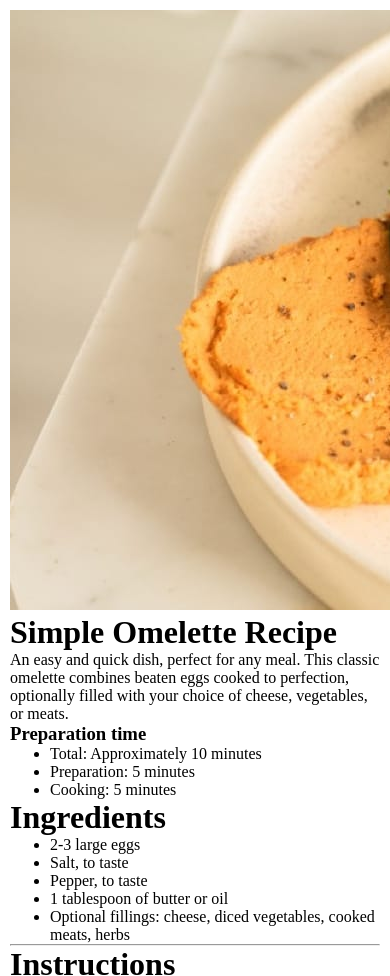
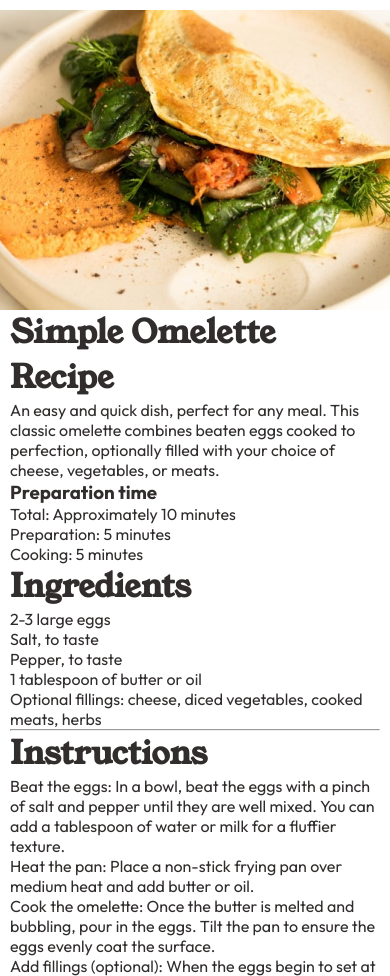
Before and after one commit to gmatt20/recipe-page-main, a plain HTML site: page index.html in a window 390 px wide. Shown: the top 976 px of the page. Drawn offline with Linux system fonts and the light colour scheme.

Commit message:
added font-family to html head. Adding more styling to make it responsive

```diff
--- a/index.html
+++ b/index.html
@@ -5,7 +5,17 @@
   <meta name="viewport" content="width=device-width, initial-scale=1.0"> <!-- displays site properly based on user's device -->
 
   <link rel="icon" type="image/png" sizes="32x32" href="./assets/images/favicon-32x32.png">
-  <link rel="stylesheet" href="styles.css">
+
+  <!--Young Serif font-->
+  <link rel="preconnect" href="https://fonts.googleapis.com">
+  <link rel="preconnect" href="https://fonts.gstatic.com" crossorigin>
+  <link href="https://fonts.googleapis.com/css2?family=Young+Serif&display=swap" rel="stylesheet">
+
+  <!--Outfit font-->
+  <link rel="preconnect" href="https://fonts.googleapis.com">
+  <link rel="preconnect" href="https://fonts.gstatic.com" crossorigin>
+  <link href="https://fonts.googleapis.com/css2?family=Outfit:wght@100..900&display=swap" rel="stylesheet">
+    <link rel="stylesheet" href="styles.css">
 
   <title>Frontend Mentor | Recipe page</title>
 
--- a/styles.css
+++ b/styles.css
@@ -1,6 +1,6 @@
 *{
     margin: 0;
-    padding 0;
+    padding: 0;
 }
 main{
     display: flex;
@@ -8,11 +8,24 @@ main{
     justify-content: center;
     background-color: hsl(30, 54%, 90%);
 }
+h1{
+    font-family: young serif, sans-serif;
+}
+h3, *{
+    font-family: outfit, sans-serif;
+    color: hsl(24, 5%, 18%);
+}
 .container{
     padding: 10px;
     max-width: 100vh;
     background-color: hsl(0, 0%, 100%);
     overflow: auto;
 }
+.image{
+    display: flex;
+    align-items: center;
+    justify-content: center;
+}
 img{
+    height: 300px;
 }
```
